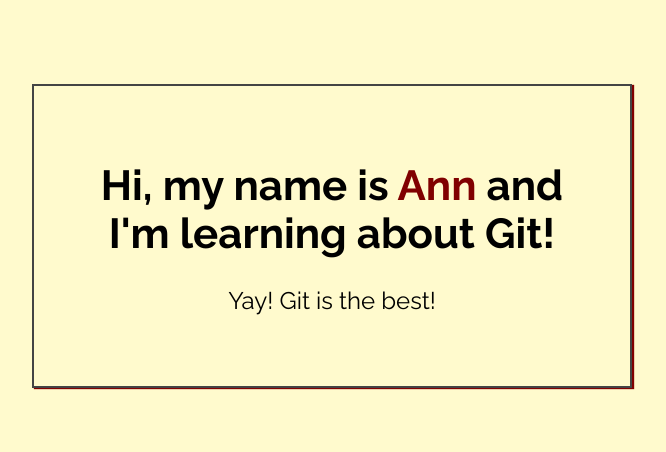
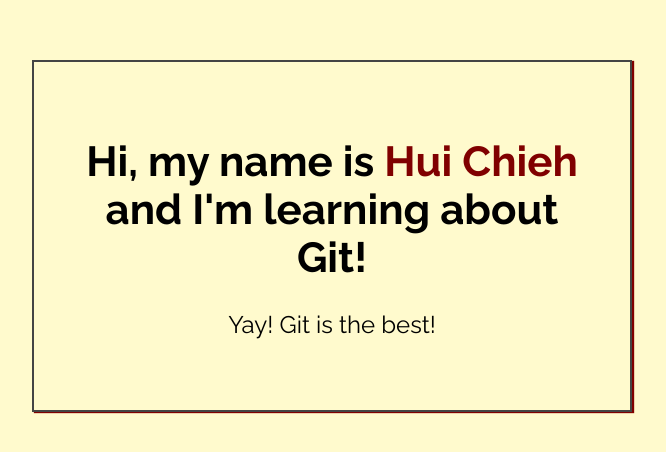
Before and after one commit to hchjackson/my-first-repo, a plain HTML site: page index.html in a window 1280 px wide. Shown: the part 164-616 px from the top of the page, without its empty margins (308-974 px from the left). Drawn offline with Linux system fonts and the light colour scheme.

Commit message:
Added name to index.html

```diff
--- a/index.html
+++ b/index.html
@@ -14,7 +14,7 @@
 <body>
 
     <div class="greeting">
-        <h1>Hi, my name is <span class="highlight">Ann</span> and I'm learning about Git! </h1>
+        <h1>Hi, my name is <span class="highlight">Hui Chieh</span> and I'm learning about Git! </h1>
 
         <p>Yay! Git is the best!</p>
     </div>
```
